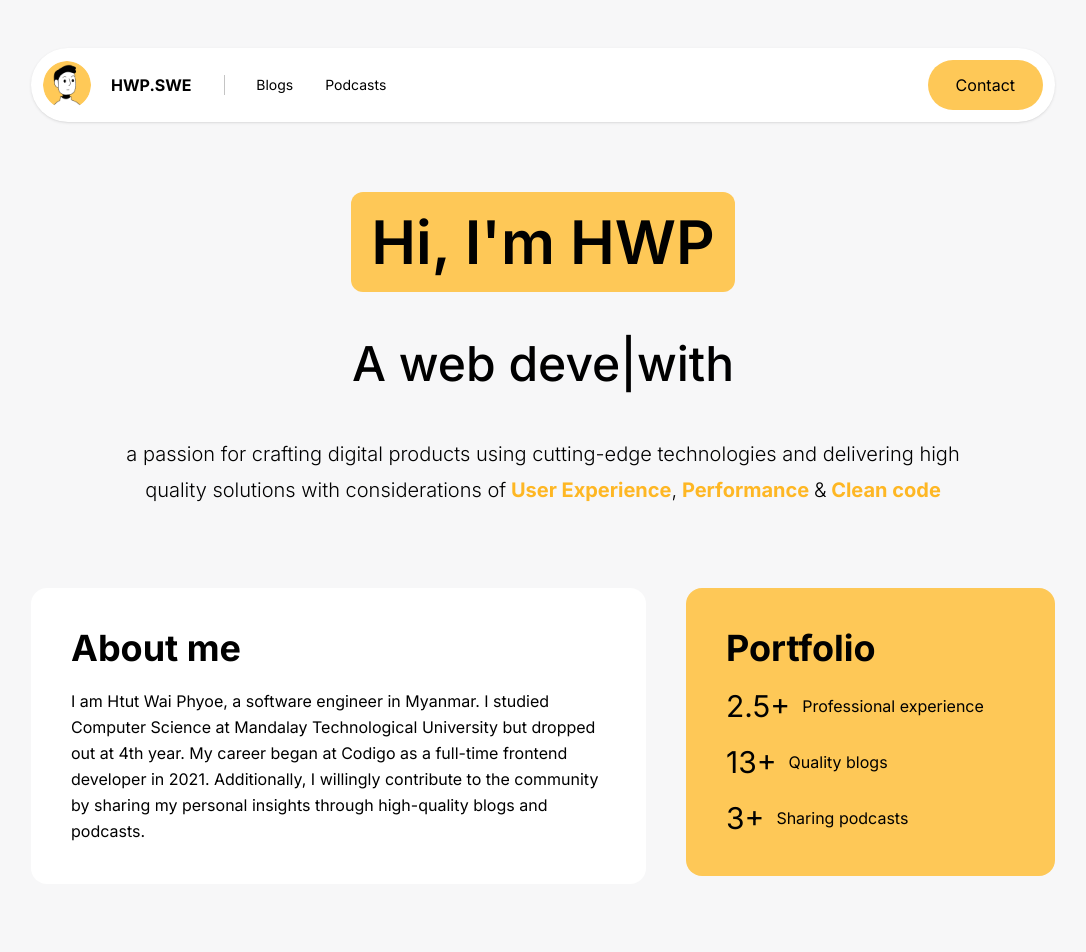
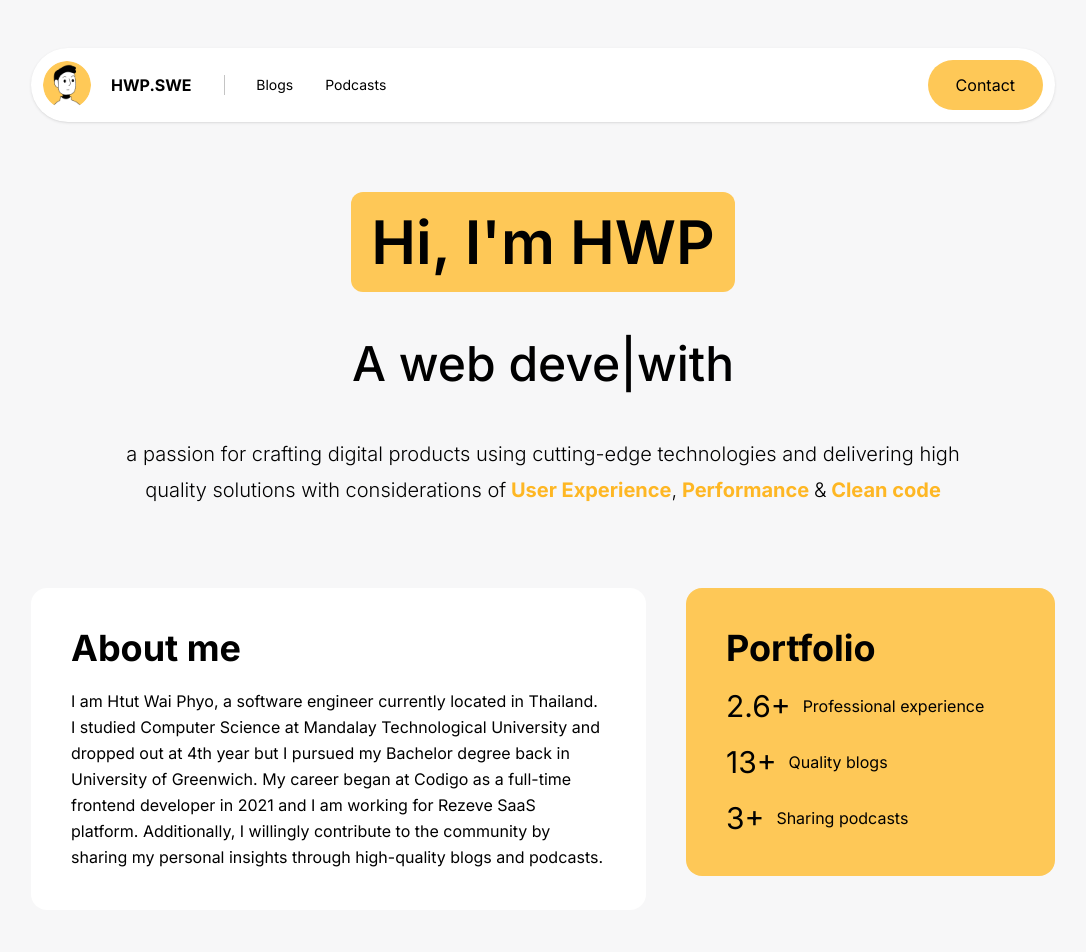
Before and after one commit to htutwaiphyoe/portfolio, a Next.js app: page / in a window 1280 px wide. Shown: the top 952 px of the page, without its empty margins (97-1183 px from the left). Built offline with nearby package versions, Linux system fonts and the light colour scheme.

Commit message:
feat: life status

```diff
--- a/constant/index.ts
+++ b/constant/index.ts
@@ -1,6 +1,6 @@
 export const portfolio = [
   {
-    value: 2.5,
+    value: 2.6,
     label: "Professional experience",
   },
   {
--- a/views/About/index.tsx
+++ b/views/About/index.tsx
@@ -3,11 +3,13 @@ function About() {
     <div className="bg-white grid w-full rounded-2xl p-10 gap-5">
       <h2 className="font-bold text-4xl">About me</h2>
       <p>
-        I am Htut Wai Phyoe, a software engineer in Myanmar. I studied Computer
-        Science at Mandalay Technological University but dropped out at 4th
-        year. My career began at Codigo as a full-time frontend developer in
-        2021. Additionally, I willingly contribute to the community by sharing
-        my personal insights through high-quality blogs and podcasts.
+        I am Htut Wai Phyo, a software engineer currently located in Thailand. I
+        studied Computer Science at Mandalay Technological University and
+        dropped out at 4th year but I pursued my Bachelor degree back in
+        University of Greenwich. My career began at Codigo as a full-time
+        frontend developer in 2021 and I am working for Rezeve SaaS platform.
+        Additionally, I willingly contribute to the community by sharing my
+        personal insights through high-quality blogs and podcasts.
       </p>
     </div>
   );
```
